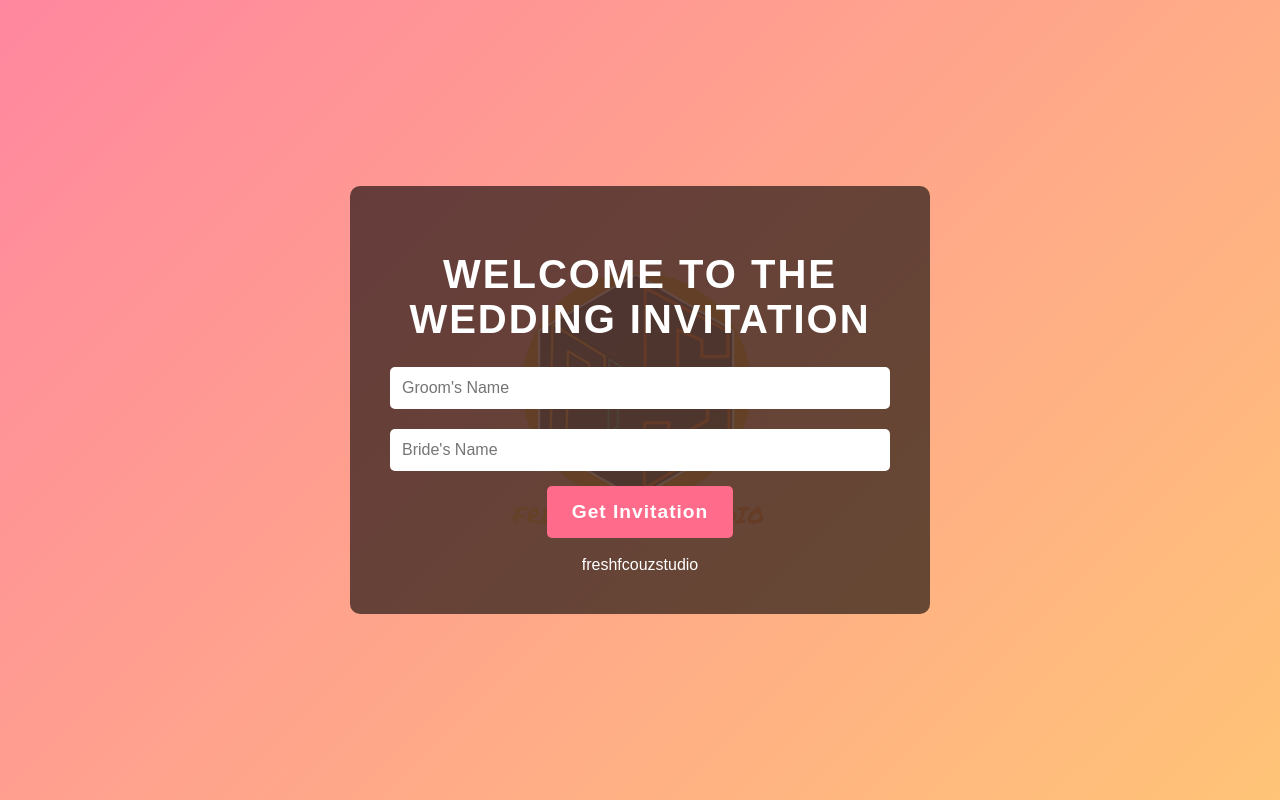
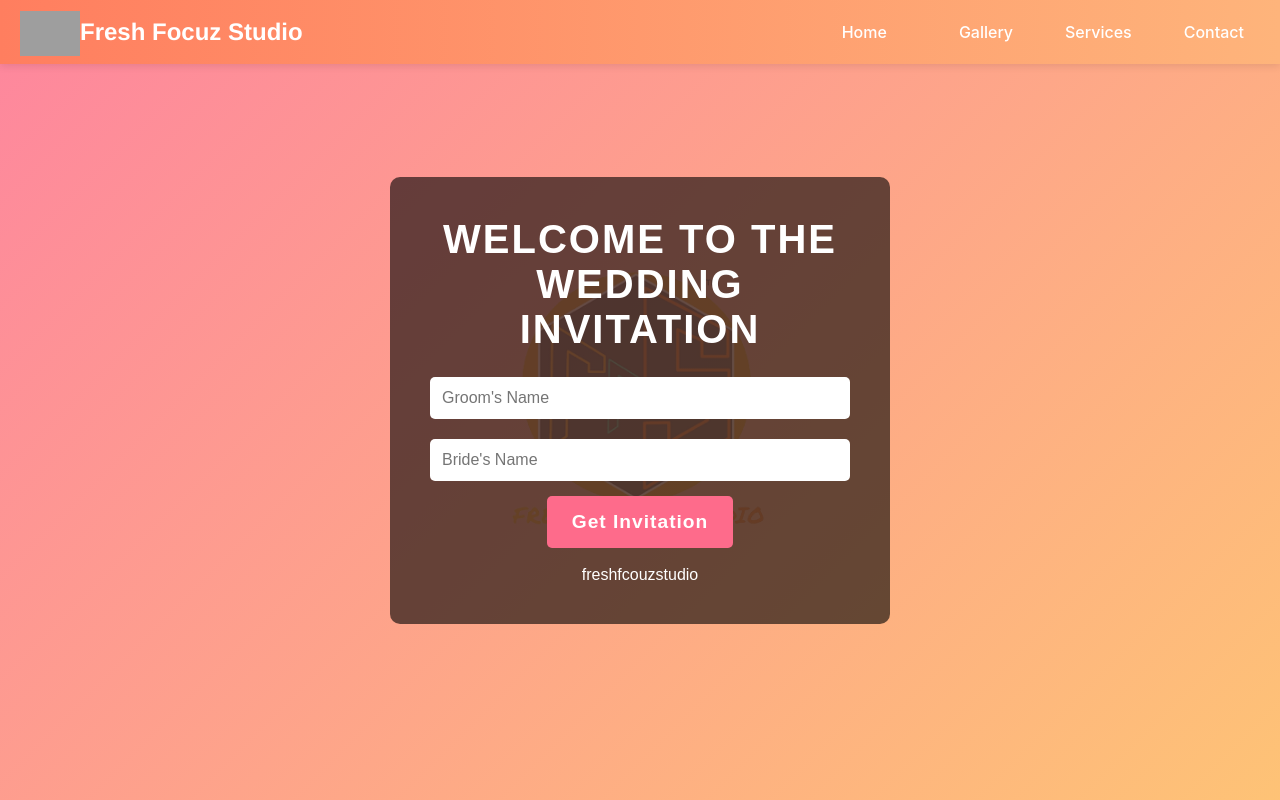
Before and after one commit to dilli2127/E-invite, a React (Create React App) app: page / in a window 1280 px wide. Built offline with nearby package versions, Linux system fonts and the light colour scheme; grey boxes are pictures that could not be loaded.

Commit message:
new changes

```diff
--- a/src/pages/ComingSoon/index.tsx
+++ b/src/pages/ComingSoon/index.tsx
@@ -1,5 +1,6 @@
 import React, { useEffect, useState } from "react";
 import "./ComingSoon.css";
+import AppHeader from "../../components/Header/Header";
 
 const ComingSoon: React.FC = () => {
   const [timeLeft, setTimeLeft] = useState({
@@ -33,6 +34,7 @@ const ComingSoon: React.FC = () => {
 
   return (
     <>
+    <AppHeader/>
       <div className="coming-soon-page">
         <div className="overlay">
           <div className="content">
--- a/src/pages/Contact/index.tsx
+++ b/src/pages/Contact/index.tsx
@@ -5,10 +5,12 @@ import {
   MailOutlined,
 } from "@ant-design/icons";
 import "./ContactPage.css";
+import AppHeader from "../../components/Header/Header";
 
 const ContactPage: React.FC = () => {
   return (
     <>
+    <AppHeader/>
       <div className="contact-page">
         <div className="contact-overlay">
           <div className="contact-content">
--- a/src/pages/E-Invite/index.tsx
+++ b/src/pages/E-Invite/index.tsx
@@ -4,6 +4,7 @@ import PhotoSlider from "./PhotoSlider";
 import LocationMap from "./LocationMap";
 import { Col } from "antd";
 import { useParams } from "react-router-dom";
+import AppHeader from "../../components/Header/Header";
 
 const EInvitePage: React.FC = () => {
   const { id } = useParams<{ id: string }>();
@@ -34,6 +35,7 @@ const EInvitePage: React.FC = () => {
 
   return (
     <>
+    <AppHeader/>
       <Col className="einvite-page">
         <Col>
           <LandscapeImage imageUrl={imageUrl} />
--- a/src/pages/LadingPage/index.tsx
+++ b/src/pages/LadingPage/index.tsx
@@ -1,6 +1,7 @@
 import React, { useState } from "react";
 import { useNavigate } from "react-router-dom";
 import "./LandingPage.css"; // For custom styling
+import AppHeader from "../../components/Header/Header";
 
 const LandingPage: React.FC = () => {
   const [brideName, setBrideName] = useState("");
@@ -17,6 +18,7 @@ const LandingPage: React.FC = () => {
 
   return (
     <>
+    <AppHeader/>
       <div className="landing-page">
         <div className="content-container">
           <h1>Welcome to the Wedding Invitation</h1>
```
